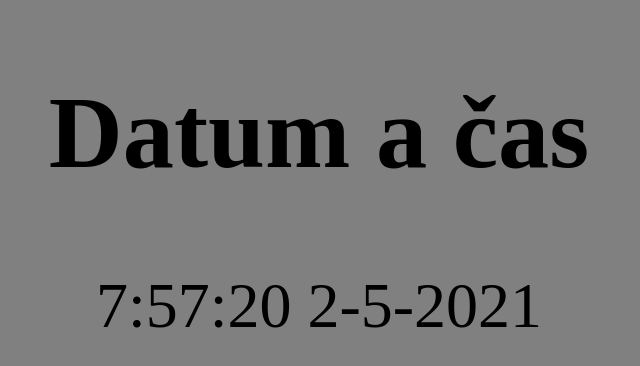
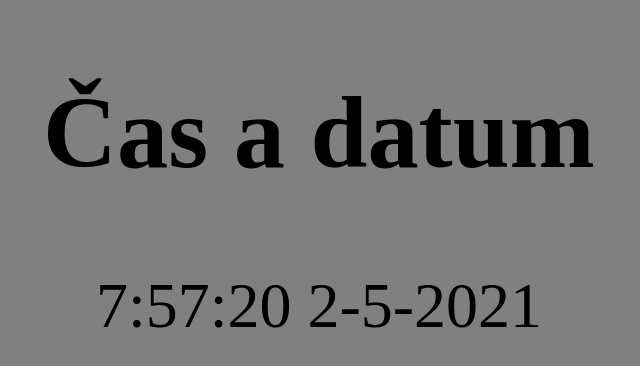
Before and after one commit to danrutte/datum-a-cas, a plain HTML site: page code/index.html in a window 1280 px wide. Shown: the whole page, without its empty margins (321-961 px from the left). Drawn offline with Linux system fonts and the light colour scheme.

Commit message:
Update index.html

```diff
--- a/code/index.html
+++ b/code/index.html
@@ -11,7 +11,7 @@
 
 <BODY bgcolor="grey">
 
-<h1> Datum a čas </h1>
+<h1>Čas a datum</h1>
 <p id="p1"></p>
 
 <script>
```
